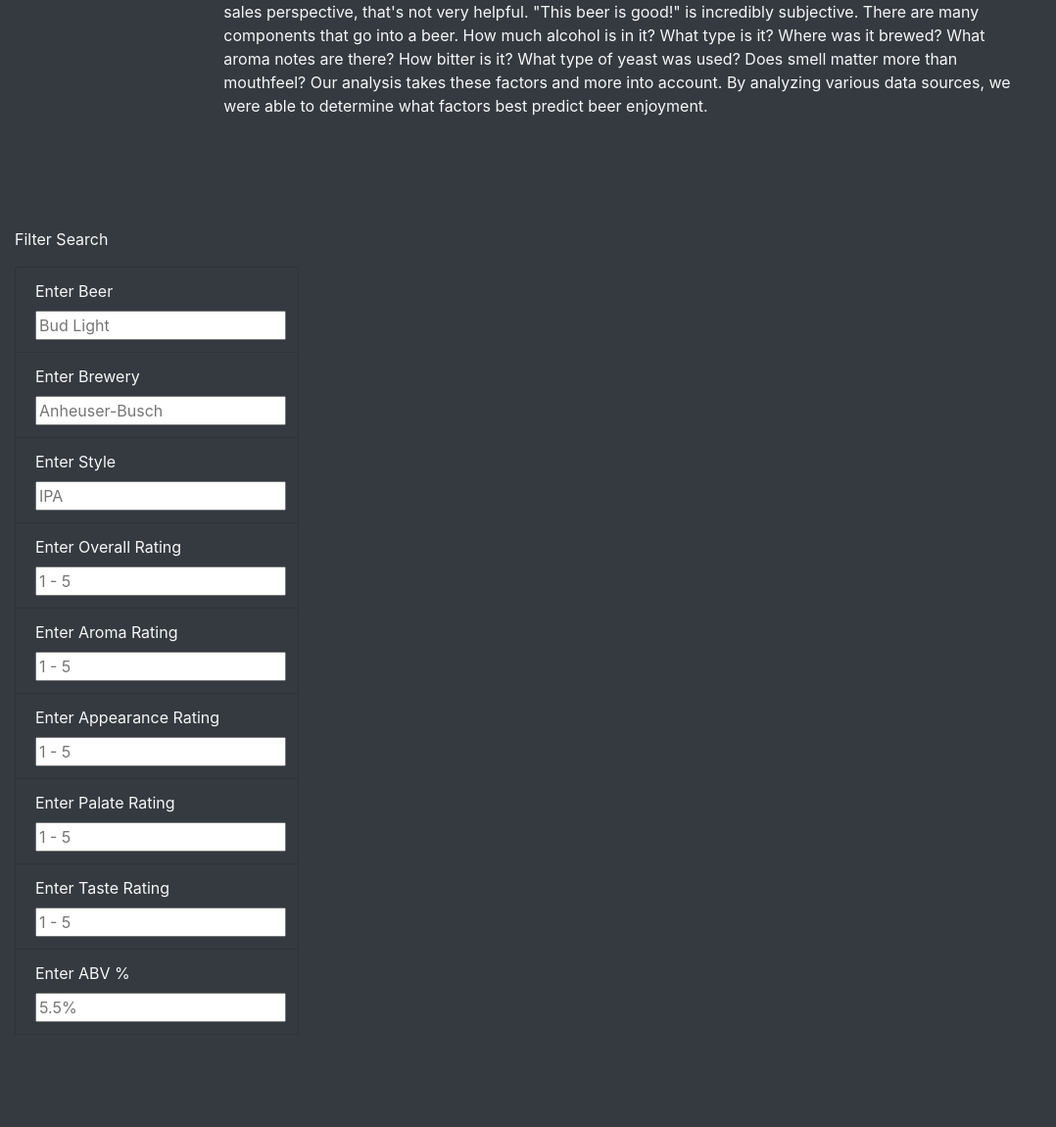
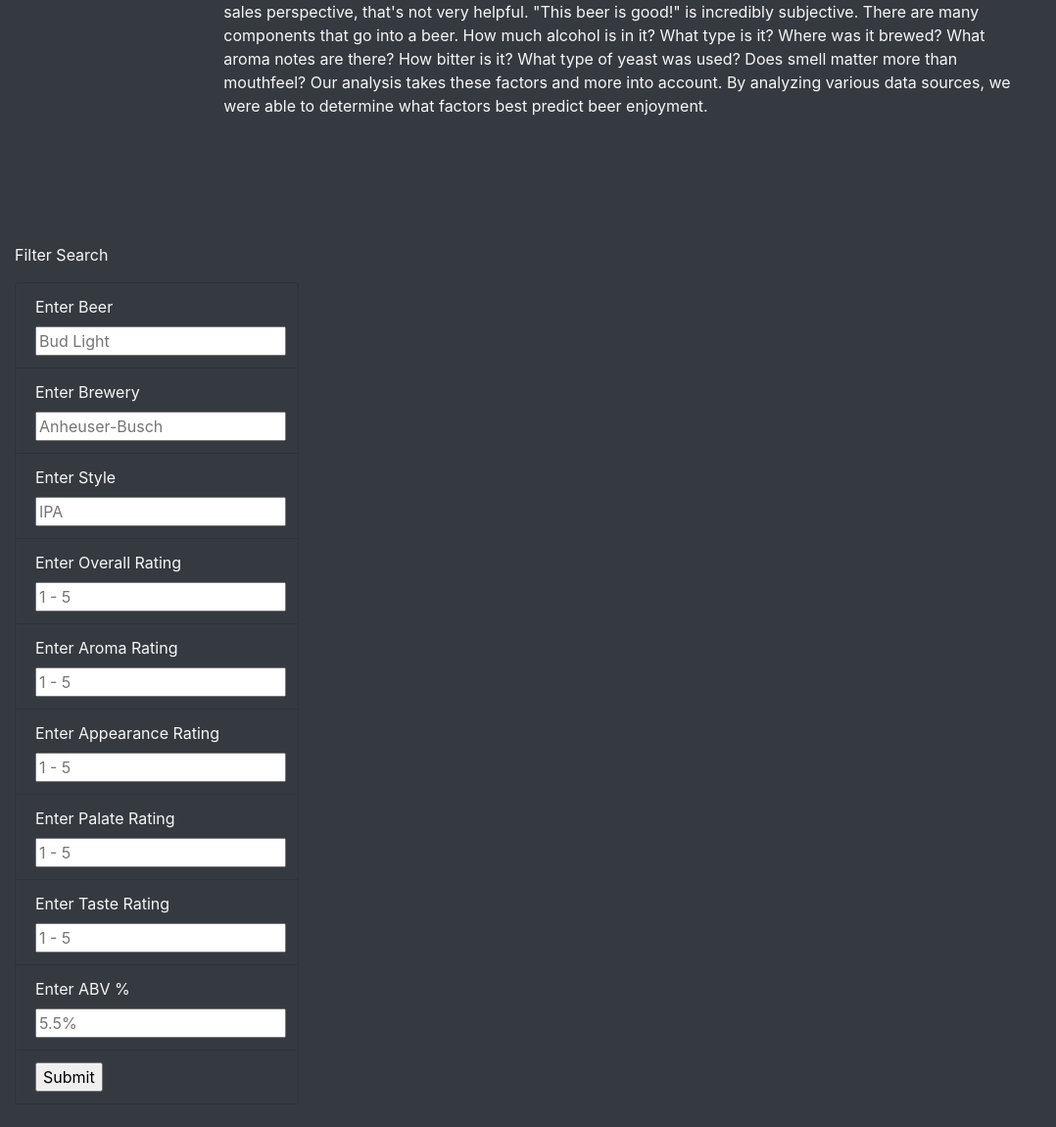
Before and after one commit to chase-dalton/Das-Boot-Brew-Review, a Flask app: page / in a window 1280 px wide. Shown: the part 423-1573 px from the top of the page at 98% size, without its empty margins (0-1078 px from the left). Before the commit the page ends 1466 px from the top, so only its background shows below. Run offline with Flask 2, Linux system fonts and the light colour scheme; data that the repository does not hold is empty; some libraries are stand-ins or nearby versions.

Commit message:
updated form for fitlering functionality and added error message paragraph

```diff
--- a/app/templates/index.html
+++ b/app/templates/index.html
@@ -42,49 +42,59 @@
             </div>
         </div>
     </div>
+    <div>
+        <div class="container-fluid">
+            <div class="err_row">
+                <p style="text-align:center;font-size:20px;color:red;">{{err_message}}</p>
+            </div>
+        </div>
+    </div>
     <div class="container-fluid">
         <div class="row">
             <div class="col-md-3">
-                <form class="bg-dark">
+                <form method='POST' class="bg-dark">
                     <p>Filter Search</p>
                     <ul class="list-group bg-dark">
                         <li class="list-group-item bg-dark">
                             <label for="date">Enter Beer</label><br>
-                            <input type="text" placeholder="Bud Light" id="beer_name" />
+                            <input type="text" placeholder="Bud Light" name="beer_name" />
                         </li>
                         <li class="list-group-item bg-dark">
                             <label for="city">Enter Brewery</label><br>
-                            <input type="text" placeholder="Anheuser-Busch" id="brewery_name" />
-                        </li>
+                            <input type="text" placeholder="Anheuser-Busch" name="brewery_name" />
                         </li>
                         <li class="list-group-item bg-dark">
                             <label for="country">Enter Style</label><br>
-                            <input type="text" placeholder="IPA" id="beer_style" />
+                            <input type="text" placeholder="IPA" name="beer_style" />
                         </li>
                         <li class="list-group-item bg-dark">
                             <label for="shape">Enter Overall Rating</label><br>
-                            <input type="text" placeholder="1 - 5" id="review_overall" />
+                            <input type="text" placeholder="1 - 5" name="review_overall" />
                         </li>
                         <li class="list-group-item bg-dark">
                             <label for="shape">Enter Aroma Rating</label><br>
-                            <input type="text" placeholder="1 - 5" id="review_aroma" />
+                            <input type="text" placeholder="1 - 5" name="review_aroma" />
                         </li>
                         <li class="list-group-item bg-dark">
                             <label for="shape">Enter Appearance Rating</label><br>
-                            <input type="text" placeholder="1 - 5" id="review_appearance" />
+                            <input type="text" placeholder="1 - 5" name="review_appearance" />
                         </li>
                         <li class="list-group-item bg-dark">
                             <label for="shape">Enter Palate Rating</label><br>
-                            <input type="text" placeholder="1 - 5" id="review_palate" />
+                            <input type="text" placeholder="1 - 5" name="review_palate" />
                         </li>
                         <li class="list-group-item bg-dark">
                             <label for="shape">Enter Taste Rating</label><br>
-                            <input type="text" placeholder="1 - 5" id="review_taste" />
+                            <input type="text" placeholder="1 - 5" name="review_taste" />
                         </li>
                         <li class="list-group-item bg-dark">
                             <label for="shape">Enter ABV %</label><br>
-                            <input type="text" placeholder="5.5%" id="beer_abv" />
-                        </li><br>
+                            <input type="text" placeholder="5.5%" name="beer_abv" />
+                        </li>
+                        <li class="list-group-item bg-dark">
+                            <input type="submit" id="submit" />
+                        </li>
+                        <br>
                     </ul>
                 </form>
             </div>
```
